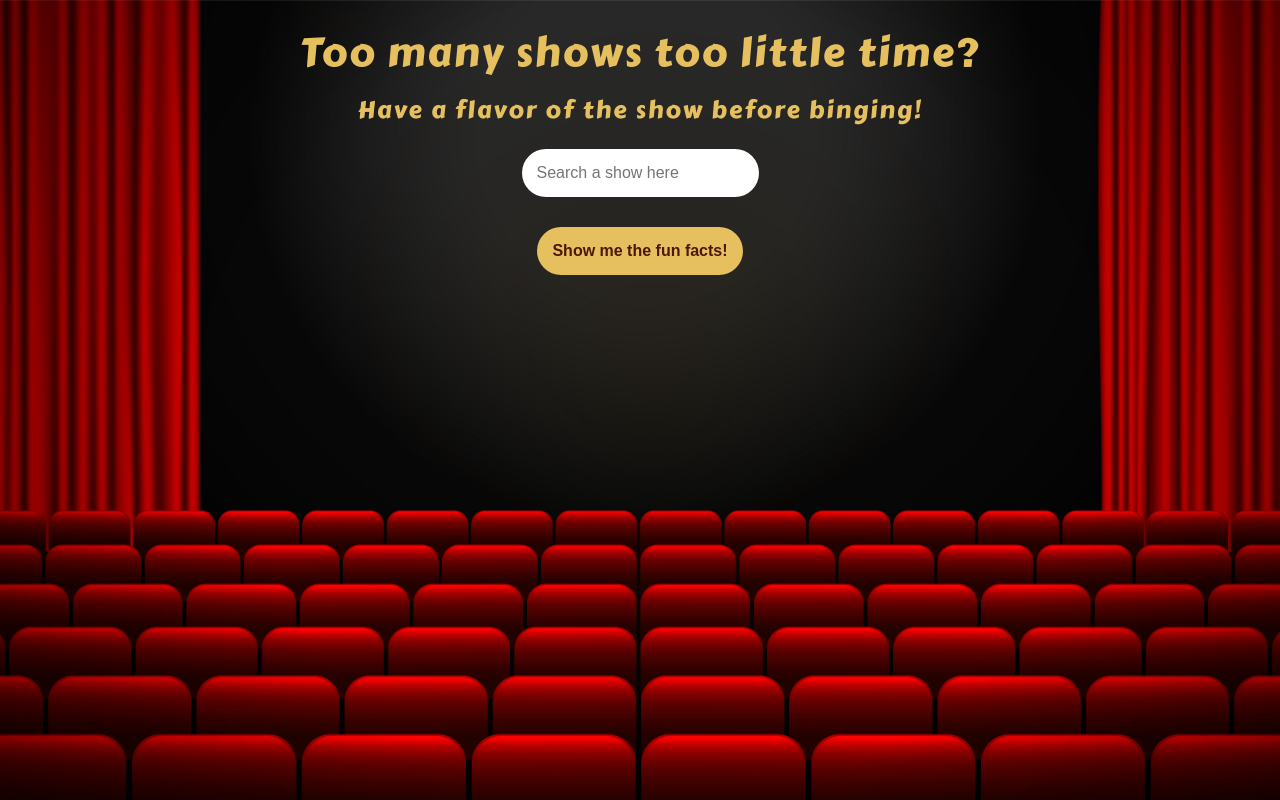
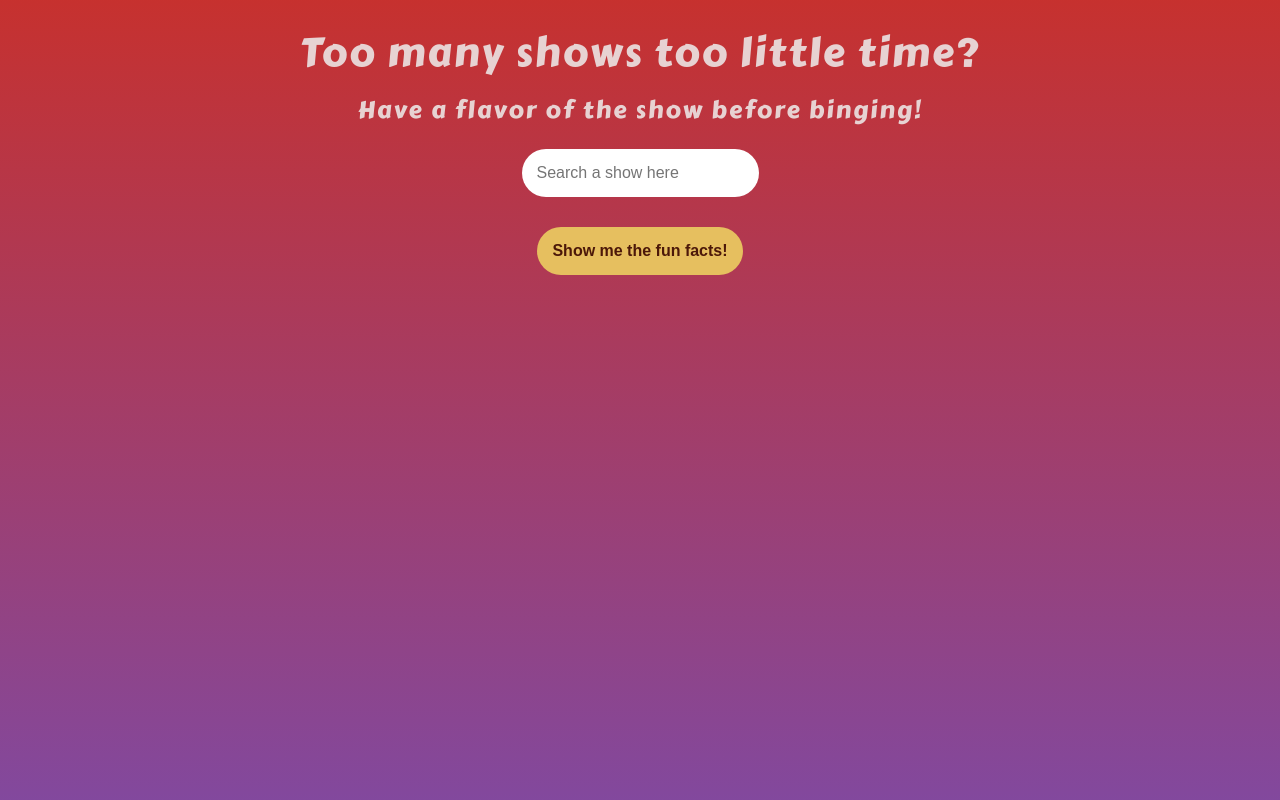
Before and after one commit to jasmine-lmj/new-project-3, a React (Create React App) app: page / in a window 1280 px wide. Built offline with nearby package versions, Linux system fonts and the light colour scheme.

Commit message:
Changed background color

```diff
--- a/src/App.js
+++ b/src/App.js
@@ -10,6 +10,7 @@ function App() {
           </header>
 
           <Main />
+
         </div>
       </div>
 
--- a/src/index.css
+++ b/src/index.css
@@ -270,12 +270,15 @@ html, body{
   height:100%;
 }
 
-body{
-  margin:0 auto;
-  background-image:url("../src/red_background.jpg") ;
-  background-size:cover;
-  background-repeat: no-repeat;
-  background-position: center;
+body {
+background: hsla(281, 37%, 45%, 1);
+background: linear-gradient(90deg, hsla(281, 37%, 45%, 1) 0%, hsla(1, 62%, 48%, 1) 100%);
+background: -moz-linear-gradient(90deg, hsla(281, 37%, 45%, 1) 0%, hsla(1, 62%, 48%, 1) 100%);
+background: -webkit-linear-gradient(90deg, hsla(281, 37%, 45%, 1) 0%, hsla(1, 62%, 48%, 1) 100%);
+filter: progid: DXImageTransform.Microsoft.gradient(startColorstr="#83489E", endColorstr="#C5302E", GradientType=1);
+margin: 0px;
+padding: 0px;
+overflow: hidden;
 }
 
 .wrapper{
@@ -301,7 +304,7 @@ h1,
 h2{
   font-family: 'Carter One';
   font-weight:500;
-  color:#E6BF5F;
+  color:#e7d2d2;
   margin: 0 auto;
   padding:10px;
   letter-spacing:2px;
@@ -318,7 +321,7 @@ h3{
 p,
 h3{
   font-family: 'Lato',sans-serif;
-  color:antiquewhite
+  color:antiquewhite;
 }
 
 form{
@@ -375,3 +378,5 @@ img{
   max-width:70%;
   max-height:80%;
 }
+
+/* popcorn */
```
